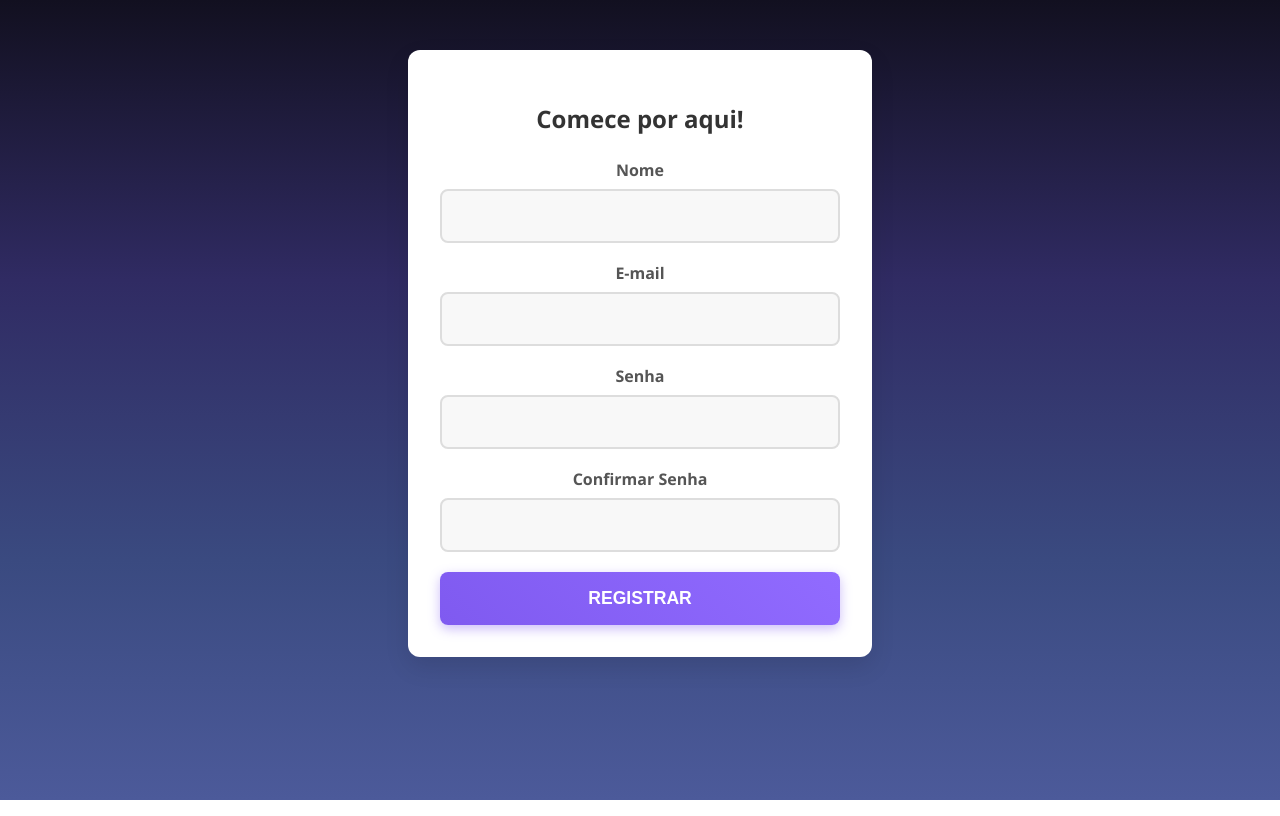
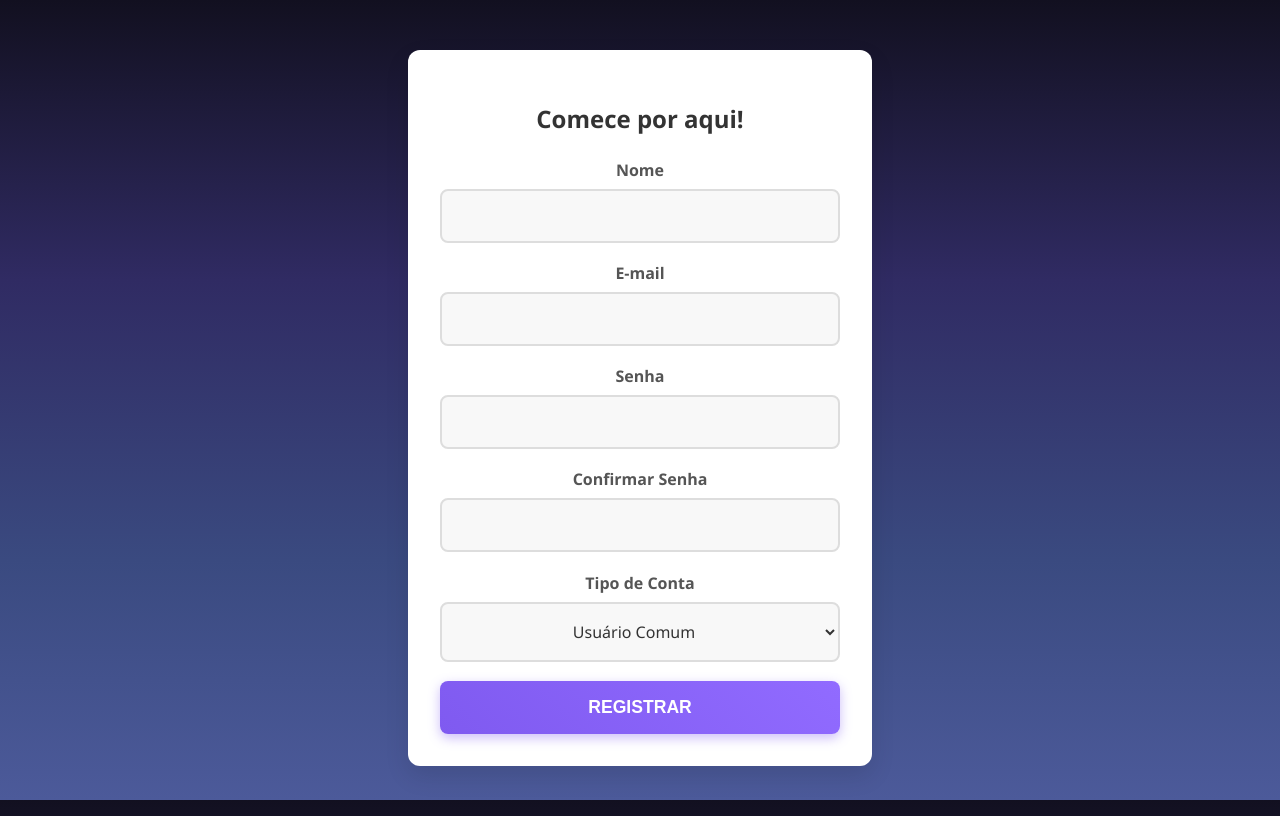
Before and after one commit to dayronjp/JurisBridge-IA, a React (Vite) app in the folder Jurisbride Ai/frontend/: page /register in a window 1280 px wide. Built offline with nearby package versions, Linux system fonts and the light colour scheme.

Commit message:
you can add a description and image in perfil

```diff
--- a/Jurisbride Ai/frontend/package.json
+++ b/Jurisbride Ai/frontend/package.json
@@ -13,6 +13,7 @@
         "@react-three/drei": "^10.4.2",
         "@react-three/fiber": "^9.1.4",
         "axios": "^1.8.4",
+        "browser-image-compression": "^2.0.2",
         "framer-motion": "^12.22.0",
         "lucide-react": "^0.525.0",
         "react": "^19.0.0",
--- a/Jurisbride Ai/frontend/src/containers/Login/login.jsx
+++ b/Jurisbride Ai/frontend/src/containers/Login/login.jsx
@@ -147,8 +147,12 @@ const Login = () => {
       console.log("Resposta do servidor:", response.data);
 
       if (response.status === 200) {
-        const userName = response.data.name || response.data.username || "Usuário";
+        const userName = response.data.name || "Usuário";
+        const userType = response.data.type || "user";
+
         localStorage.setItem("userName", userName);
+        localStorage.setItem("userType", userType)
+
         toast.success("Login efetuado com sucesso!");
         setTimeout(() => {
           navigate("/perfil");
--- a/Jurisbride Ai/frontend/src/containers/Register/register.jsx
+++ b/Jurisbride Ai/frontend/src/containers/Register/register.jsx
@@ -17,7 +17,7 @@ const RegisterContainer = styled.div`
 
 const Title = styled.h2`
   text-align: center;
-  margin-block-end: 1.5rem;
+  margin-bottom: 1.5rem;
   color: #333;
 `;
 
@@ -33,7 +33,7 @@ const FormGroup = styled.div`
 `;
 
 const Label = styled.label`
-  margin-block-end: 0.5rem;
+  margin-bottom: 0.5rem;
   color: #555;
   font-weight: 600;
 `;
@@ -54,11 +54,28 @@ const Input = styled.input`
   }
 `;
 
+const Select = styled.select`
+  padding: 1rem;
+  border-radius: 8px;
+  border: 2px solid #ddd;
+  background: #f8f8f8;
+  color: #333;
+  font-size: 1rem;
+  font-family: inherit;
+  transition: border-color 0.3s ease, box-shadow 0.3s ease;
+
+  &:focus {
+    border-color: #7f5af0;
+    outline: none;
+    box-shadow: 0 0 8px rgba(127, 90, 240, 0.2);
+  }
+`;
+
 const ErrorMessage = styled.p`
   color: #e74c3c;
   text-align: center;
   font-size: 0.9rem;
-  margin-block-start: -0.5rem;
+  margin-top: -0.5rem;
 `;
 
 const Button = styled.button`
@@ -91,6 +108,7 @@ const Register = () => {
     email: "",
     password: "",
     confirmPassword: "",
+    type: "user", // 👈 tipo padrão
   });
 
   const [error, setError] = useState("");
@@ -99,16 +117,13 @@ const Register = () => {
 
   const handleChange = (e) => {
     const { name, value } = e.target;
-    setFormData((prevData) => ({
-      ...prevData,
+    setFormData((prev) => ({
+      ...prev,
       [name]: value,
     }));
   };
 
-  const validateEmail = (email) => {
-    const regex = /^[^\s@]+@[^\s@]+\.[^\s@]+$/;
-    return regex.test(email);
-  };
+  const validateEmail = (email) => /^[^\s@]+@[^\s@]+\.[^\s@]+$/.test(email);
 
   const handleSubmit = async (e) => {
     e.preventDefault();
@@ -131,6 +146,7 @@ const Register = () => {
         name: formData.name,
         email: formData.email,
         password: formData.password,
+        type: formData.type, // 👈 enviado pro backend
       });
 
       if (response.status === 201) {
@@ -140,6 +156,7 @@ const Register = () => {
           email: "",
           password: "",
           confirmPassword: "",
+          type: "user",
         });
         setTimeout(() => {
           navigate("/login");
@@ -205,6 +222,20 @@ const Register = () => {
           />
         </FormGroup>
 
+        <FormGroup>
+          <Label htmlFor="type">Tipo de Conta</Label>
+          <Select
+            id="type"
+            name="type"
+            value={formData.type}
+            onChange={handleChange}
+            required
+          >
+            <option value="user">Usuário Comum</option>
+            <option value="advogado">Advogado</option>
+          </Select>
+        </FormGroup>
+
         {error && <ErrorMessage>{error}</ErrorMessage>}
 
         <Button type="submit" disabled={loading}>
```
Also changed, not shown: Jurisbride Ai/frontend/src/containers/Perfil/perfil.jsx (+35 -19 lines), 1 other file (tests, documents, lock files or other folders).
